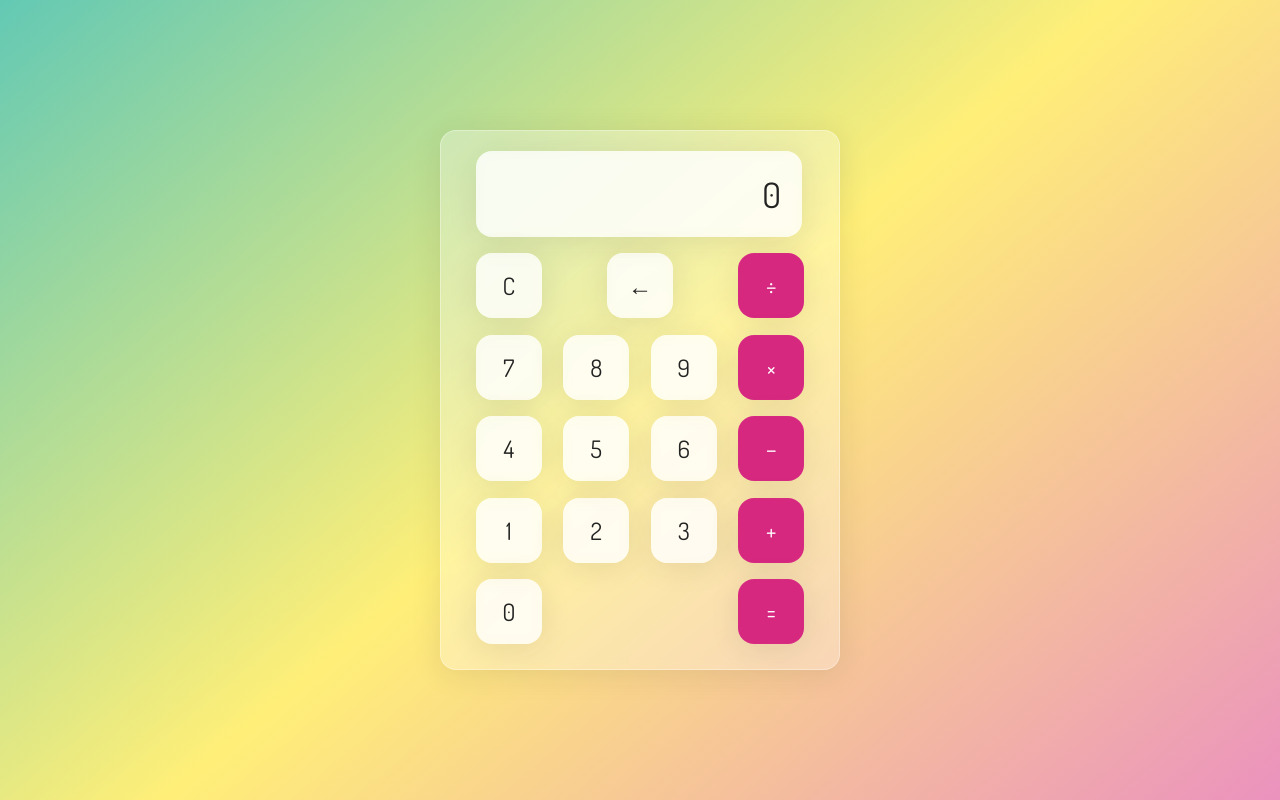
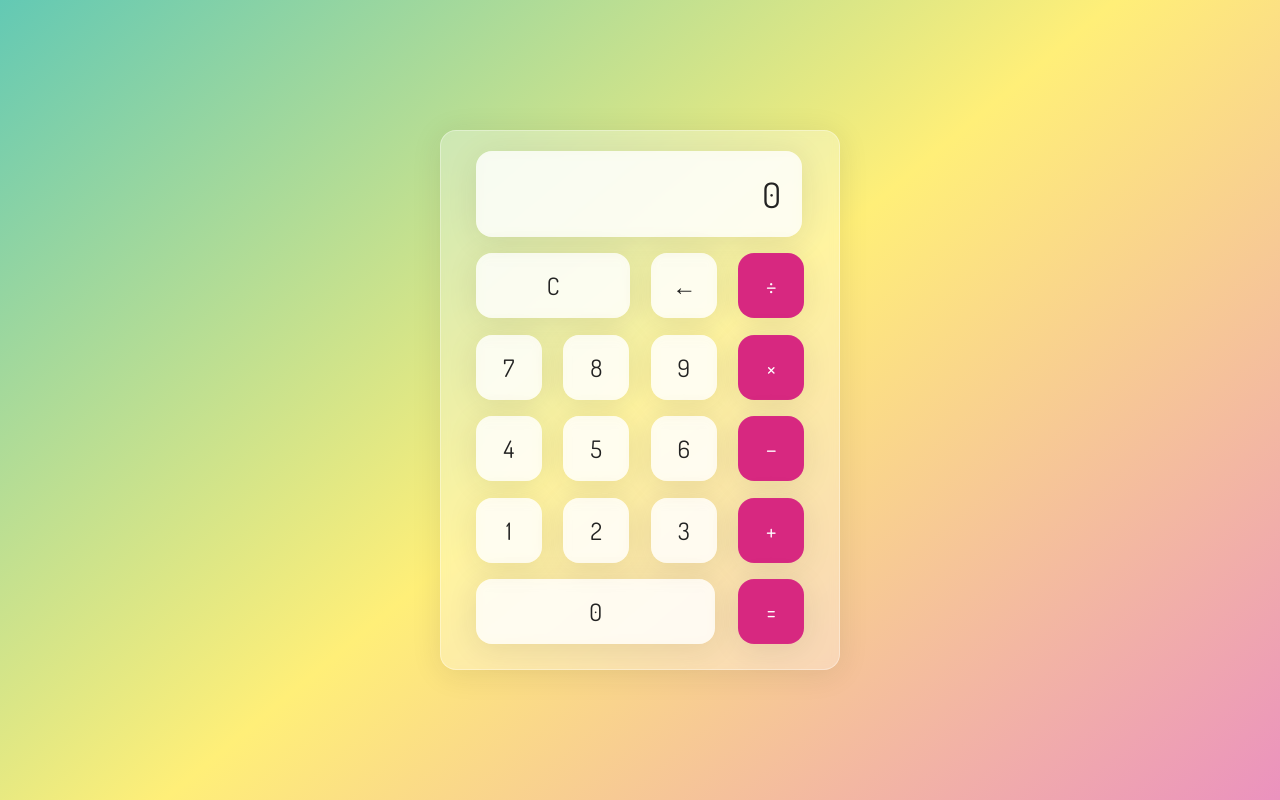
Before and after one commit to all4nitrous/calculator-project, a plain HTML site: page index.html in a window 1280 px wide. Drawn offline with Linux system fonts and the light colour scheme.

Commit message:
Finished styling of calc

```diff
--- a/style.css
+++ b/style.css
@@ -87,3 +87,20 @@ body {
     background-color: inherit;
     color: inherit;
 }
+
+.calc-button:hover {
+    background-color: inherit;
+}
+
+.calc-button:active {
+    background-color: #ffef78;
+
+}
+
+.double {
+    flex-basis: 47%;
+}
+
+.triple {
+    flex-basis: 73%;
+}
```
